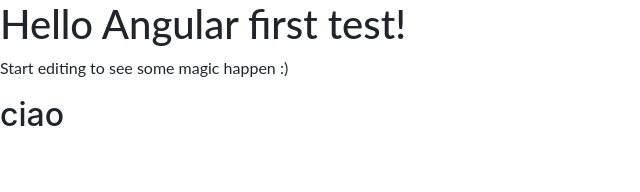
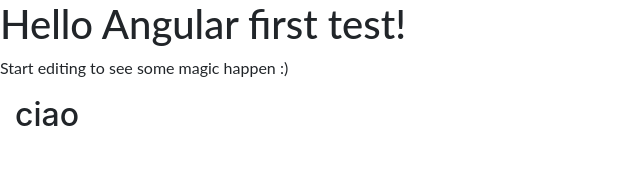
Before and after one commit to ExplosiveMeanPotato/angular-first-test, an Angular app: page / in a window 1280 px wide. Shown: the top 192 px of the page, without its empty margins (0-640 px from the left). Built offline with nearby package versions, Linux system fonts and the light colour scheme.

Commit message:
1 file modified

```diff
--- a/src/app/app.component.html
+++ b/src/app/app.component.html
@@ -3,7 +3,7 @@
 
 <div class="container-fluid">
   <div class="row">
-    <div>
+    <div class="col">
       <h2>ciao</h2>
     </div>
   </div>
```
